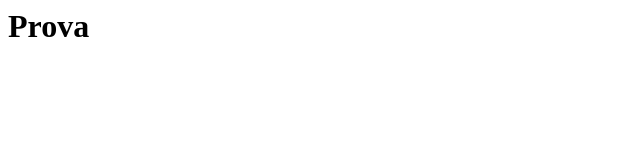
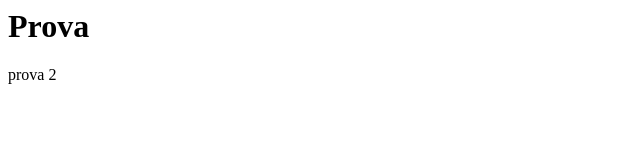
Before and after one commit to AndreaCorvaglia/pw2018m, a plain HTML site: page index.html in a window 1280 px wide. Shown: the full height of the page, 0-640 px from the left. Drawn offline with Linux system fonts and the light colour scheme.

Commit message:
aggiunto <p>

```diff
--- a/index.html
+++ b/index.html
@@ -1,5 +1,6 @@
 <html>
 <body>
 <h1>Prova</h1>
+<p>prova 2</p>
 </body>
 </html>
```
